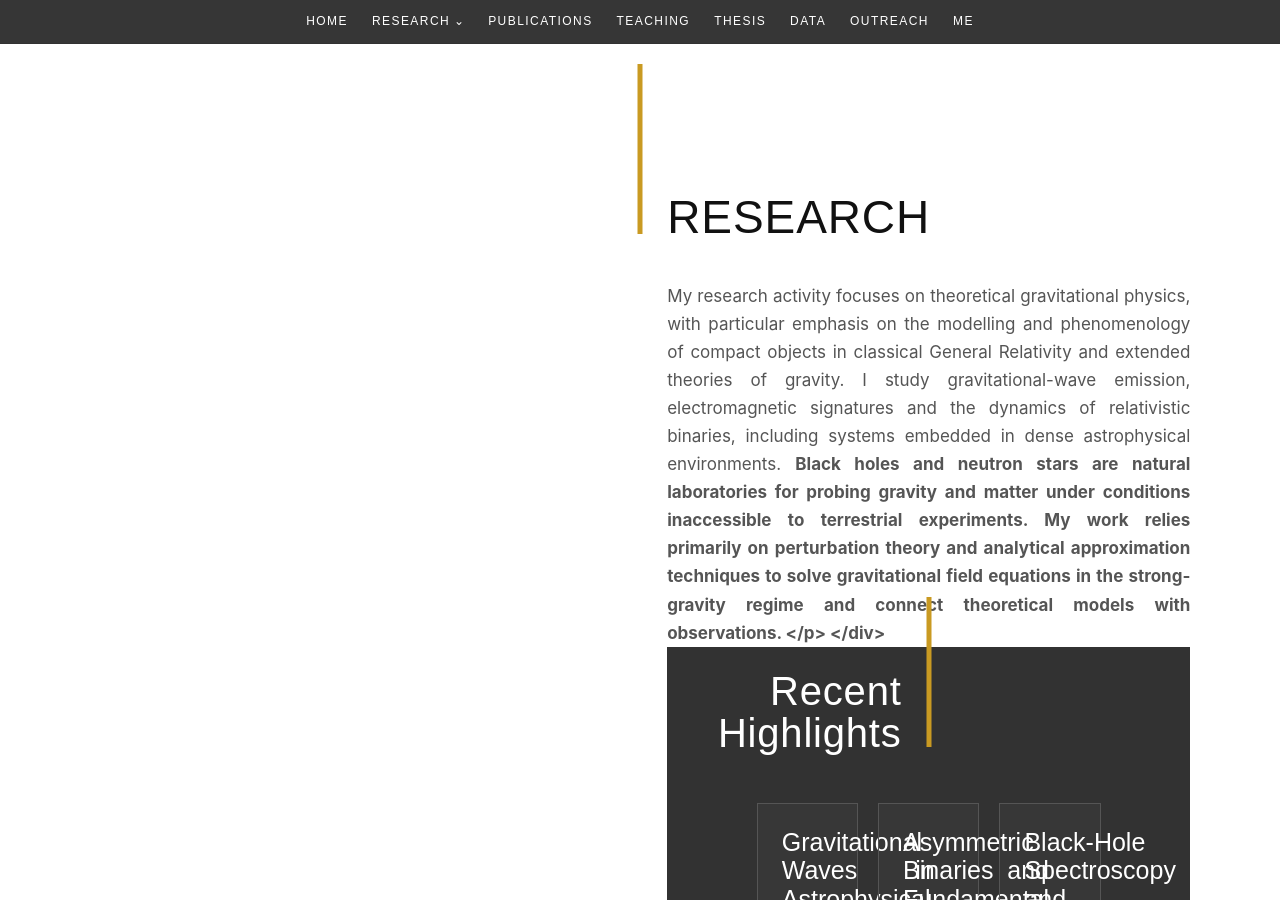
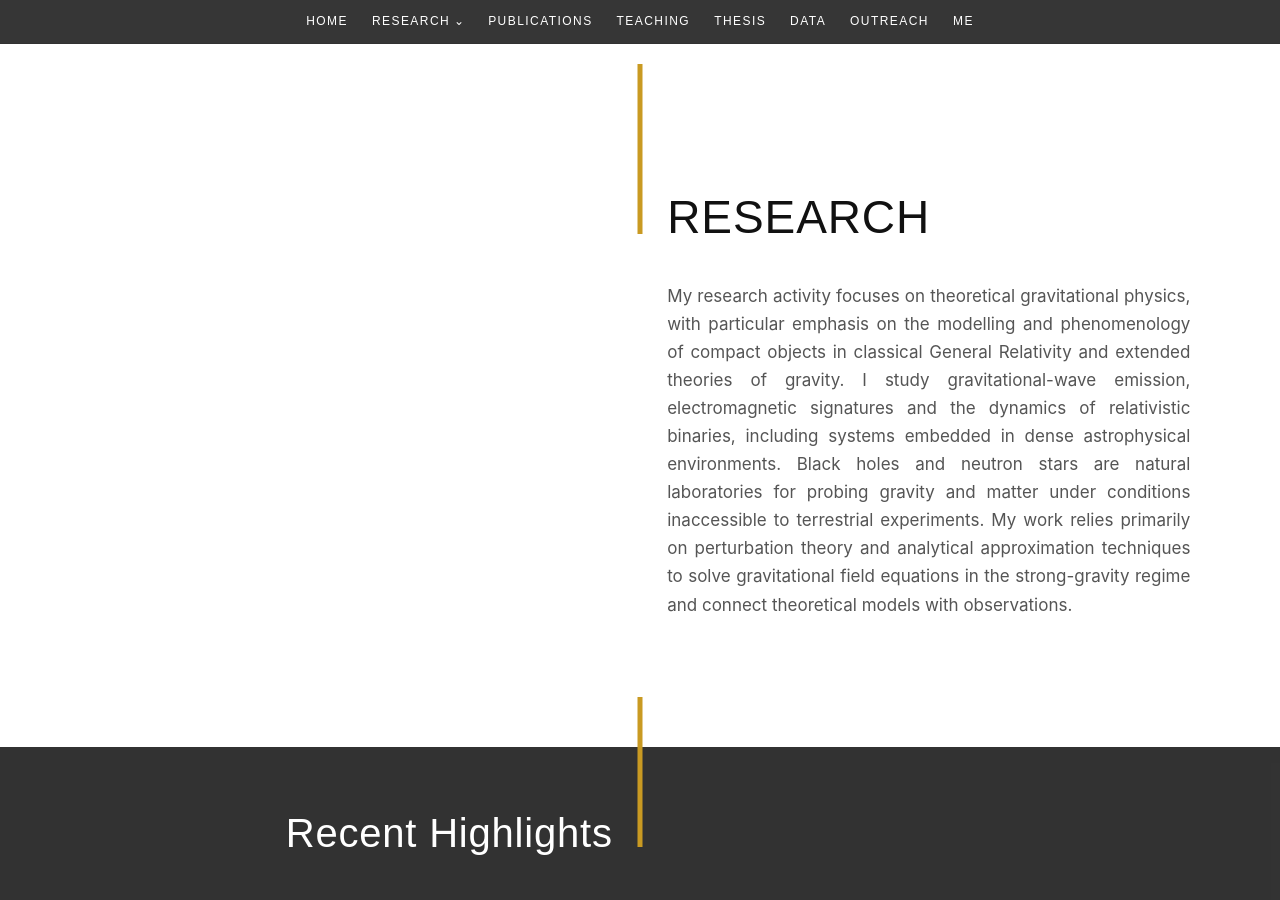
Before and after one commit to masellia/andreamaselli.github.io, a Jekyll site: the page built from pages/research.md, in a window 1280 px wide and 900 px high. Built offline with Jekyll 4.4.1, drawn with Linux system fonts in a browser that asks for light colours; some web fonts are replaced.

Commit message:
new pics

```diff
--- a/pages/research.md
+++ b/pages/research.md
@@ -11,9 +11,7 @@
 
 <div class="research-intro">
   <p>
-    My research activity focuses on theoretical gravitational physics, with particular emphasis on the modelling and phenomenology of compact objects in classical General Relativity and extended theories of gravity. I study gravitational-wave emission, electromagnetic signatures and the dynamics of relativistic binaries, including systems embedded in dense astrophysical environments. <b>
-
-Black holes and neutron stars are natural laboratories for probing gravity and matter under conditions inaccessible to terrestrial experiments. My work relies primarily on perturbation theory and analytical approximation techniques to solve gravitational field equations in the strong-gravity regime and connect theoretical models with observations.
+    My research activity focuses on theoretical gravitational physics, with particular emphasis on the modelling and phenomenology of compact objects in classical General Relativity and extended theories of gravity. I study gravitational-wave emission, electromagnetic signatures and the dynamics of relativistic binaries, including systems embedded in dense astrophysical environments. Black holes and neutron stars are natural laboratories for probing gravity and matter under conditions inaccessible to terrestrial experiments. My work relies primarily on perturbation theory and analytical approximation techniques to solve gravitational field equations in the strong-gravity regime and connect theoretical models with observations.
   </p>
 </div>
 
```
